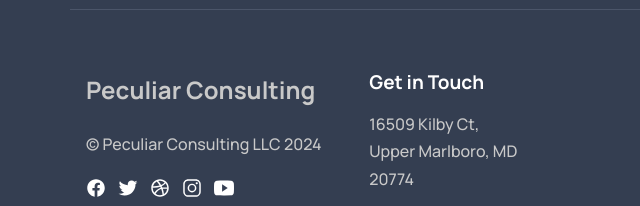
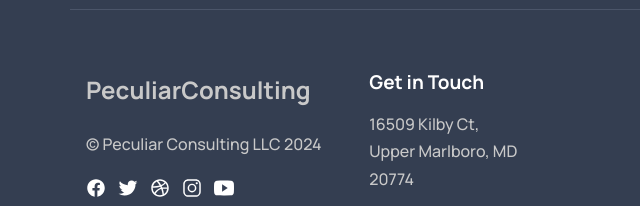
Before and after one commit to TEAQUAN/PECULIAR-CONSULT-V22, a website: page index.html in a window 1280 px wide. Shown: the part 3390-3596 px from the top of the page, 0-640 px from the left. Drawn offline with nearby package versions, Linux system fonts and the light colour scheme.

Commit message:
Made some changes to the index.html

```diff
--- a/index.html
+++ b/index.html
@@ -588,7 +588,7 @@
       <div class="footer-brand">
 
         <a href="#" class="logo">
-          <h2>Peculiar Consulting</h2>
+          <h2>PeculiarConsulting</h2>
         </a>
 
         <p id="copyright" class="footer-text">
```
